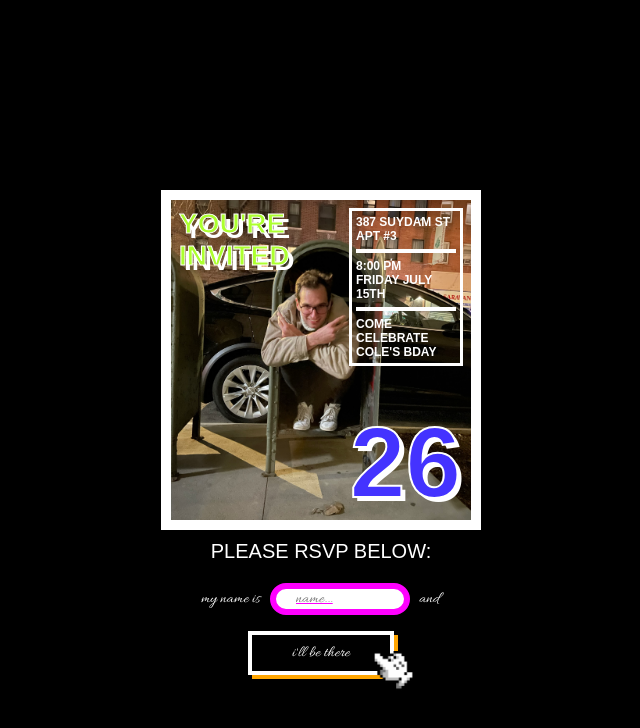
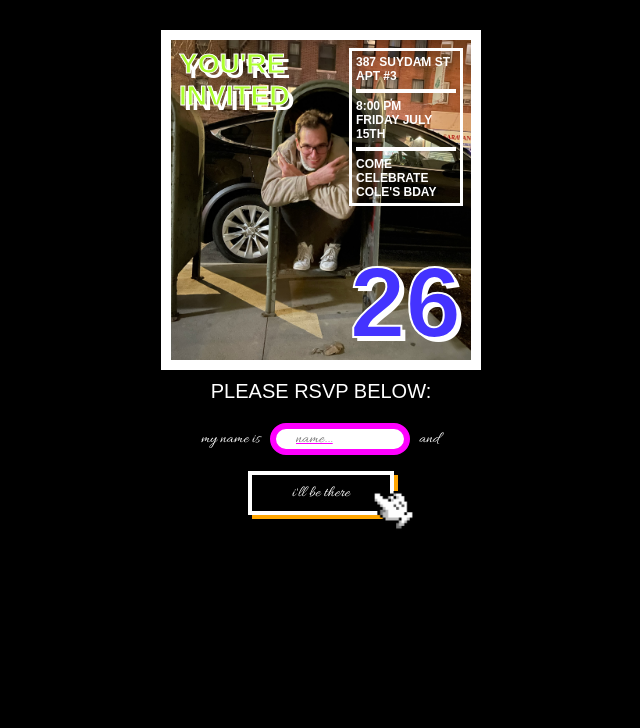
Before and after one commit to coleerickson/coleerickson.github.io, a plain HTML site: page 26.html in a window 1280 px wide. Shown: the whole page, without its empty margins (319-959 px from the left). Drawn offline with Linux system fonts and the light colour scheme.

Commit message:
CSS tweaks

```diff
--- a/26.html
+++ b/26.html
@@ -22,11 +22,9 @@
     <style>
       body {
         margin: 0;
-        padding: 40px;
+        padding: 30px 10px 0 10px;
 
         height: 100%;
-
-        display: grid;
 
         text-transform: uppercase;
         font-family: arial;
```
